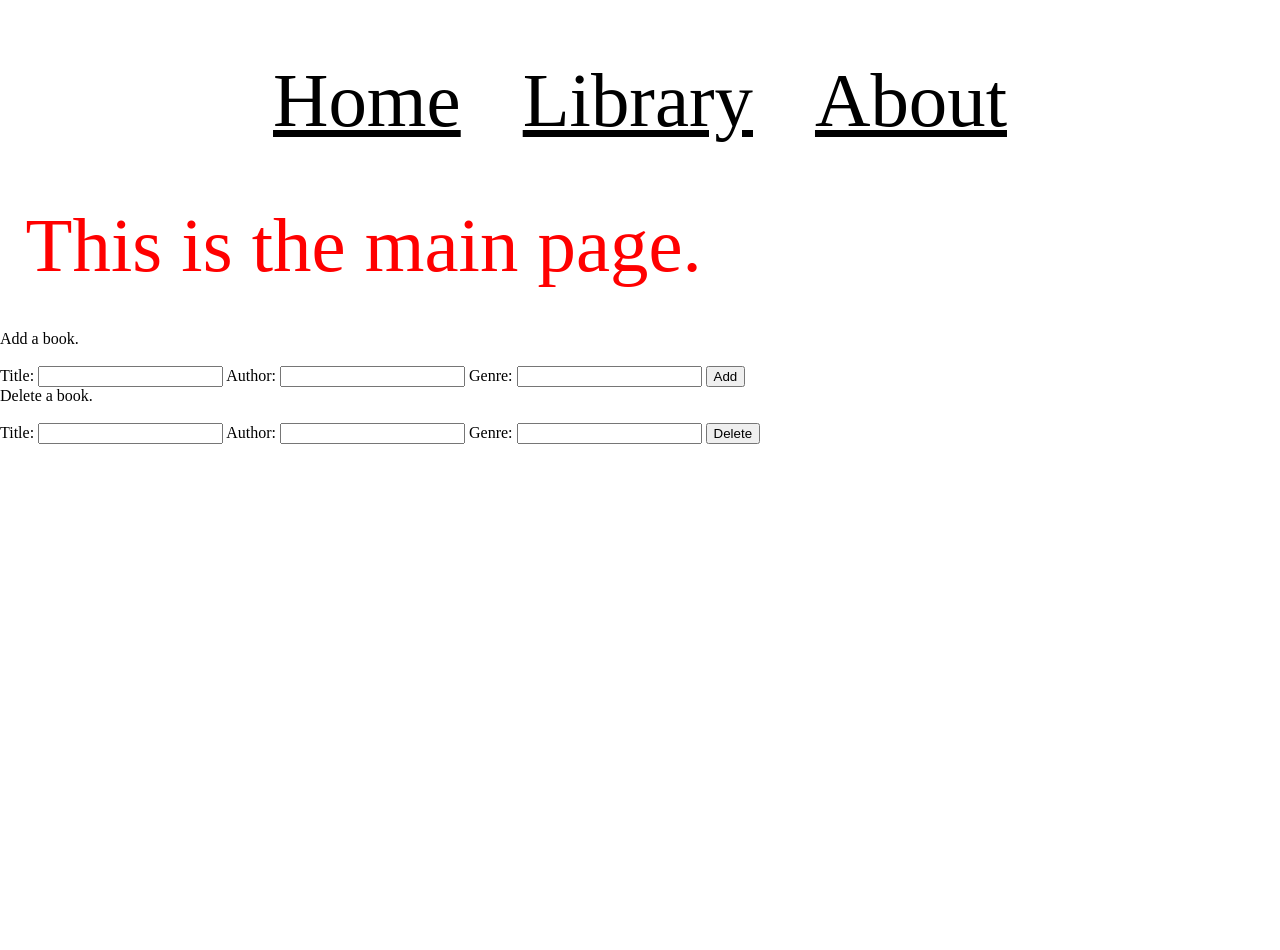
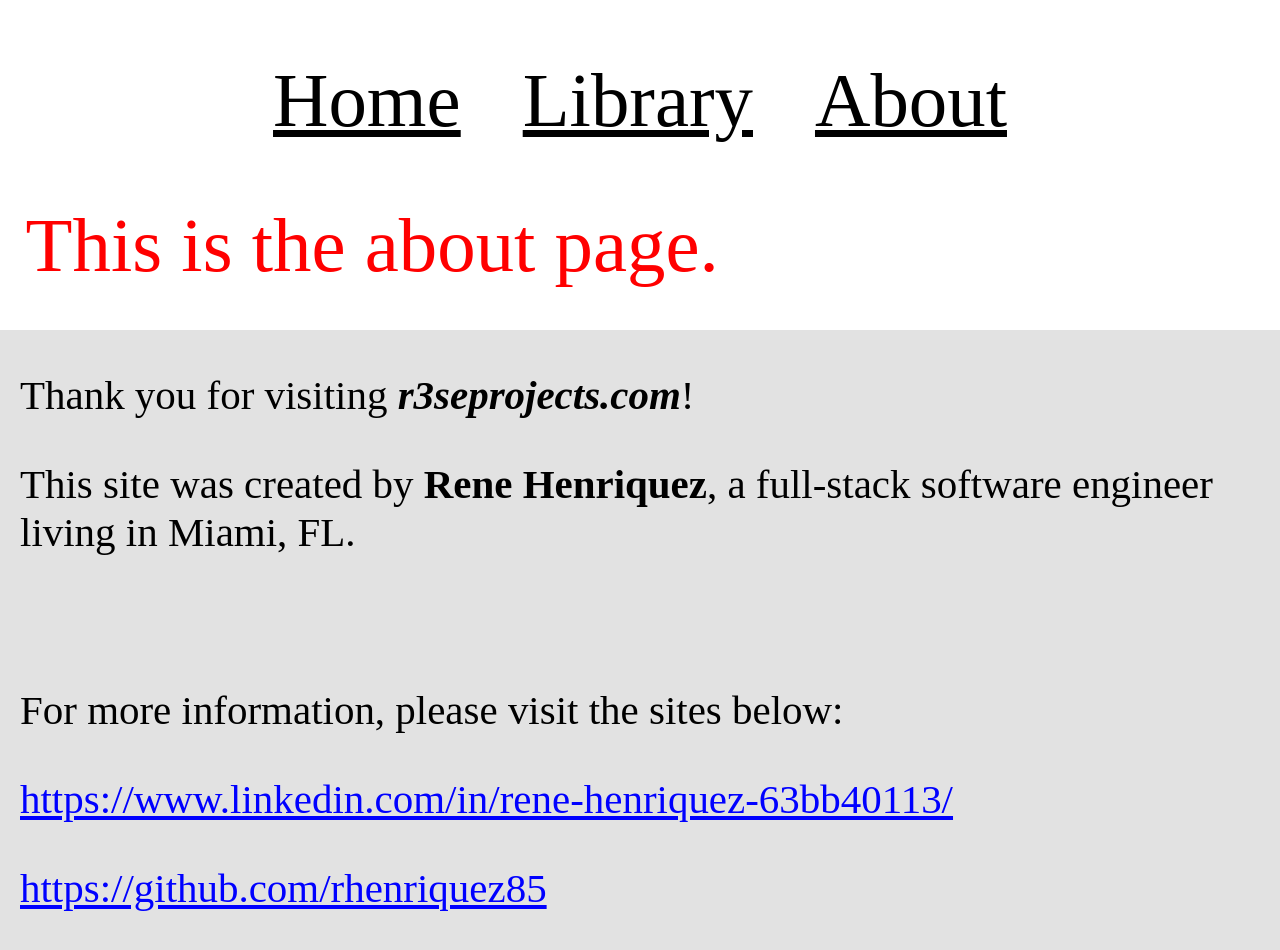
Before and after one commit to rhenriquez85/NodeLibraryApp, a website: page public/pages/about.html in a window 1280 px wide. Before the commit the page ends 805 px from the top, so only its background shows below. Drawn offline with Linux system fonts and the light colour scheme; files that its build step writes are made by us from their sources.

Commit message:
[about page] add copy

```diff
--- a/public/pages/about.html
+++ b/public/pages/about.html
@@ -19,33 +19,16 @@
             </nav>
         </header>
         <main>
-            <p>This is the main page.</p>
-            <div>
-                <div class="book-forms">
-                    <form class="add-to-library">
-                        <label>Add a book.</label><br><br>
-                        <label for="title">Title:</label>
-                        <input type="text" id="title" name="title">
-                        <label for="author">Author:</label>
-                        <input type="text" id="author" name="author">
-                        <label for="genre">Genre:</label>
-                        <input type="text" id="genre" name="genre">
-                        <button type="submit">Add</button>
-                    </form>
+            <p>This is the about page.</p>
+            <div class="about-container">
+                <div class="about-message">
+                    <p>Thank you for visiting <strong><em>r3seprojects.com</em></strong>!</p>
+                    <p>This site was created by <strong>Rene Henriquez</strong>, a full-stack software engineer living in Miami, FL.</p>
+                    <br>
+                    <p>For more information, please visit the sites below:</p>
+                    <p><a href="https://www.linkedin.com/in/rene-henriquez-63bb40113/" target="_blank">https://www.linkedin.com/in/rene-henriquez-63bb40113/</a></p>
+                    <p><a href="https://github.com/rhenriquez85" target="_blank">https://github.com/rhenriquez85</a></p>
                 </div>
-                <div class="book-forms">
-                    <form class="delete-from-library">
-                        <label>Delete a book.</label><br><br>
-                        <label for="title">Title:</label>
-                        <input type="text" id="title" name="title">
-                        <label for="author">Author:</label>
-                        <input type="text" id="author" name="author">
-                        <label for="genre">Genre:</label>
-                        <input type="text" id="genre" name="genre">
-                        <button type="submit">Delete</button>
-                    </form>
-                </div>
-            </div>
         </main>
     </body>
 </html>
--- a/public/styles/styles.css
+++ b/public/styles/styles.css
@@ -54,6 +54,7 @@ header > nav > table tr td {
     grid-template-columns: 33.33% 33.33% 33.33%;
     font-size: 16px;
     margin-bottom: 100px;
+    /* margin-bottom: 150px; */
     padding: 2px;
 }
 
@@ -61,6 +62,7 @@ header > nav > table tr td {
     background-color: rgb(0, 136, 255);
     padding: 10px;
     height: 150px;
+    /* height: 200px; */
     outline: 3px solid black;
 }
 
@@ -137,11 +139,12 @@ header > nav > table tr td {
     -webkit-filter: blur(1px);
 }
 
-.home-container {
+.home-container, .about-container {
     height: 600px;
+    margin-bottom: 50px;
 }
 
-.home-message {
+.home-message, .about-message {
     position: absolute;
     background-color: rgb(226, 226, 226);
     padding-top: 10px;
@@ -149,16 +152,22 @@ header > nav > table tr td {
     width: 60%;
 }
 
-.home-message p {
+.home-message p, .about-message p {
     padding-left: 20px;
 }
 
-.home-message a {
+.home-message a, .about-message a {
     color: blue;
 }
 
-.home-message a:hover {
+.home-message a:hover, .about-message a:hover {
     color: darkorange;
+}
+
+.mobile-message {
+    padding-top: 20px;
+    color: red;
+    font-style: italic;
 }
 
 /* mySQL */
@@ -322,23 +331,27 @@ header > nav > table tr td {
         -webkit-filter: blur(2px);
     }
 
-    .home-container {
+    .home-container, .about-container {
         height: 65vh;
     }
 
-    .home-message {
+    .home-message, .about-message {
         padding-top: 0px;
         padding-bottom: 0px;
         width: 100vw;
         font-size: 3.2vw;
     }
 
-    .home-message a {
+    .home-message a, .about-message a {
         color: blue;
     }
 
-    .home-message a:hover {
+    .home-message a:hover, .about-message a:hover {
         color: darkorange;
+    }
+
+    .mobile-message {
+        display: none;
     }
 
     /* mySQL */
```
Also changed, not shown: public/pages/home.html (+2 -1 lines).
